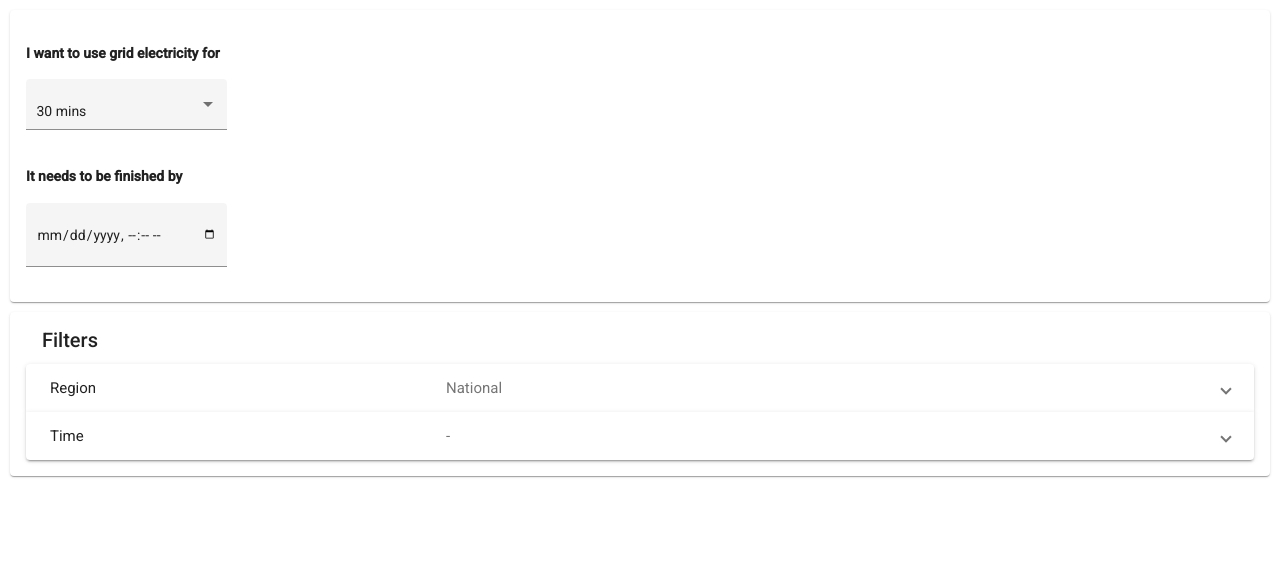
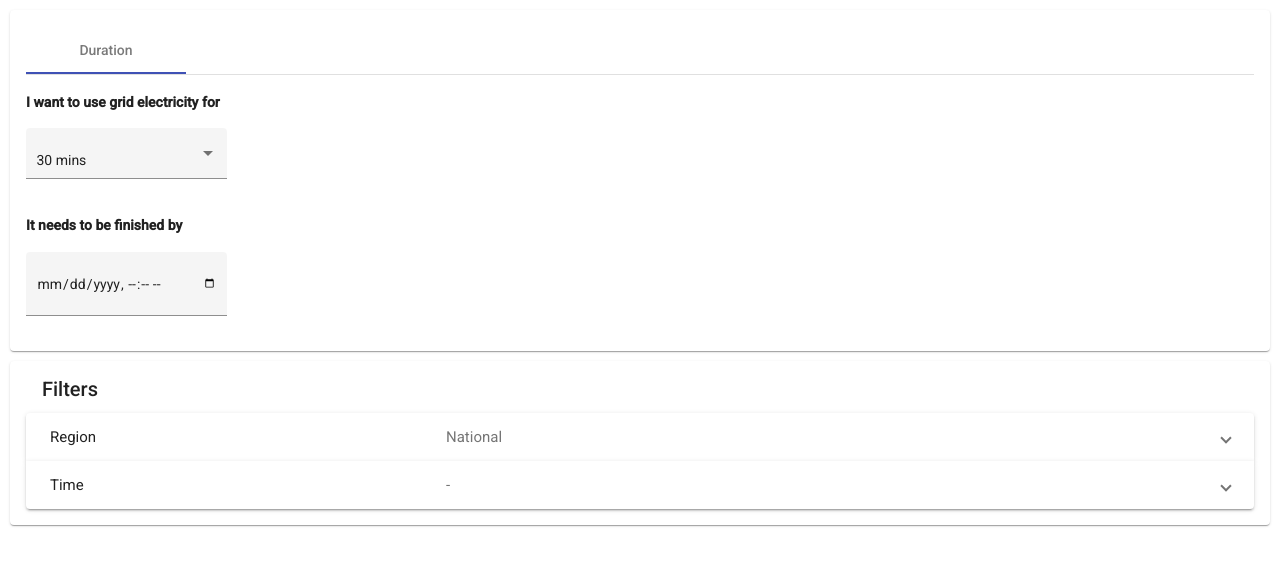
Before and after one commit to cricketts497/clean_electric, an Angular app in the folder clean-electric/: page / in a window 1280 px wide. Shown: the top 566 px of the page. Built offline with nearby package versions, Linux system fonts and the light colour scheme.

Commit message:
Move duration controls into tab

```diff
--- a/clean-electric/src/app/app.component.html
+++ b/clean-electric/src/app/app.component.html
@@ -1,9 +1,13 @@
 <mat-card class="main-card">
   <mat-card-content>
-      <app-usage-duration-tab
-        (selectedDurationEmitter)="onSelectedDurationChange($event)"
-        (selectedDeadlineEmitter)="onSelectedDeadlineChange($event)"
-      ></app-usage-duration-tab>
+    <mat-tab-group>
+      <mat-tab label="Duration">
+        <app-usage-duration-tab
+          (selectedDurationEmitter)="onSelectedDurationChange($event)"
+          (selectedDeadlineEmitter)="onSelectedDeadlineChange($event)"
+        ></app-usage-duration-tab>
+      </mat-tab>
+    </mat-tab-group>
   </mat-card-content>
 </mat-card>
 
--- a/clean-electric/src/app/app.module.ts
+++ b/clean-electric/src/app/app.module.ts
@@ -11,6 +11,7 @@
 import { MatExpansionModule } from '@angular/material/expansion';
 import { MatButtonModule } from '@angular/material/button';
 import { UsageDurationTabComponent } from './usage-duration-tab/usage-duration-tab.component';
+import { MatTabsModule } from '@angular/material/tabs';
 
 @NgModule({
   declarations: [
@@ -29,6 +30,7 @@
     HttpClientModule,
     MatExpansionModule,
     MatButtonModule,
+    MatTabsModule,
   ],
   providers: [
     { provide: LOCALE_ID, useValue: 'en-GB' },
```
